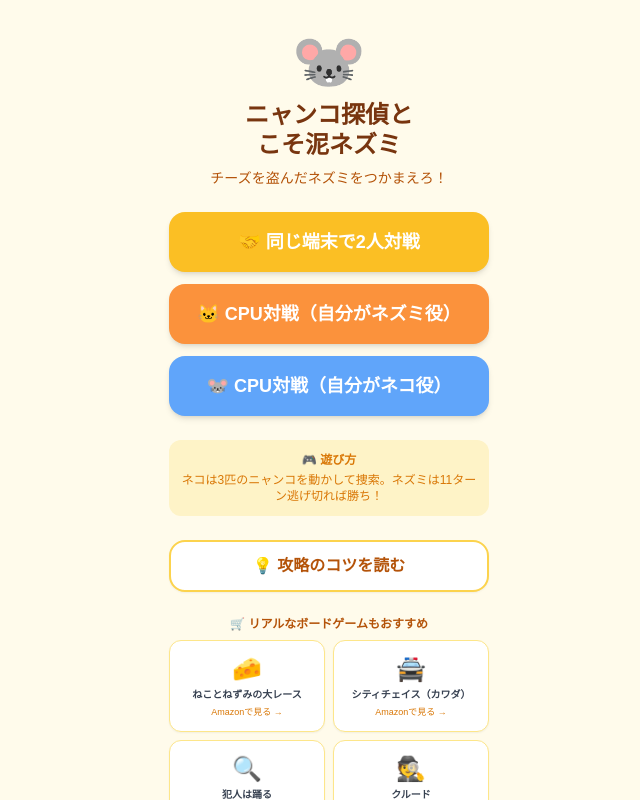
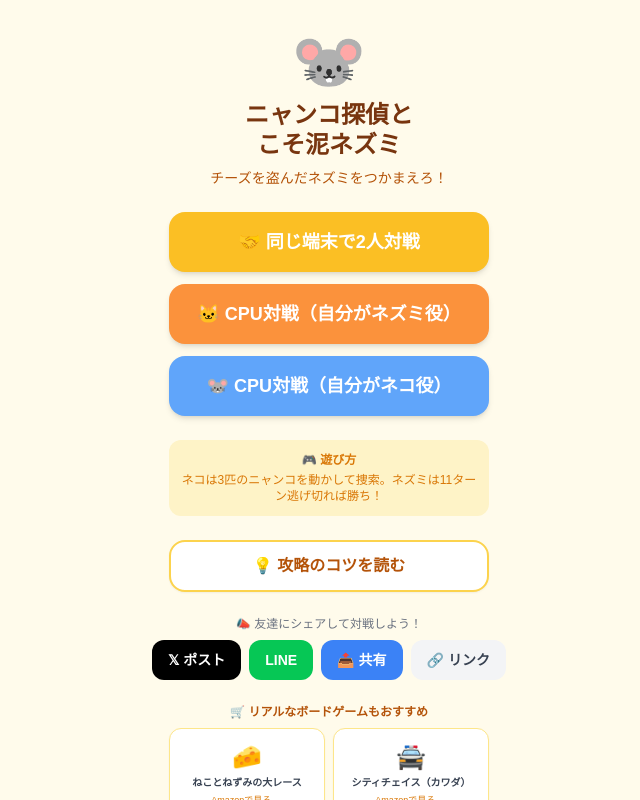
Before and after one commit to Ryotarosu22/neko-chase, a React (Vite) app: page / in a window 1280 px wide. Shown: the whole page, without its empty margins (311-951 px from the left). Built offline with nearby package versions, Linux system fonts and the light colour scheme.

Commit message:
add SNS share buttons (X/LINE/native share/copy link) on menu and game over

```diff
--- a/src/components/GameOverScreen.tsx
+++ b/src/components/GameOverScreen.tsx
@@ -1,4 +1,5 @@
 import { Winner, WinReason } from '../types';
+import ShareButtons from './ShareButtons';
 
 interface Props {
   winner: Winner;
@@ -6,21 +7,24 @@ interface Props {
   onPlayAgain: () => void;
 }
 
-const messages: Record<WinReason, { emoji: string; title: string; sub: string }> = {
+const messages: Record<WinReason, { emoji: string; title: string; sub: string; share: string }> = {
   escaped: {
     emoji: '🐭',
     title: 'ネズミの勝ち！',
     sub: '11ターン逃げ切った！チーズは俺のものだ！',
+    share: '🐭ネズミで11ターン逃げ切った！ニャンコ探偵から見事に逃走成功🧀 あなたは逃げ切れる？',
   },
   caught: {
     emoji: '🚔',
     title: 'ネコの勝ち！',
     sub: 'ネズミを見つけた！チーズを取り返せ！',
+    share: '🐱ニャンコ探偵がこそ泥ネズミを発見！見事チーズを取り返したよ🚔 あなたも推理で捕まえてみて！',
   },
   trapped: {
     emoji: '🏠',
     title: 'ネコの勝ち！',
     sub: 'ネズミに逃げ場がなくなった…',
+    share: '🐱ネズミを袋小路に追い詰めて勝利！逃げ場をなくす包囲戦が決まった🏠 あなたも挑戦してみて！',
   },
 };
 
@@ -29,7 +33,8 @@ export default function GameOverScreen({ winner, winReason, onPlayAgain }: Props
   const isMouseWin = winner === 'mouse';
 
   return (
-    <div className={`w-full px-4 py-3 flex items-center gap-3 border-t-2 ${isMouseWin ? 'bg-green-50 border-green-200' : 'bg-blue-50 border-blue-200'}`}>
+    <div className={`w-full border-t-2 ${isMouseWin ? 'bg-green-50 border-green-200' : 'bg-blue-50 border-blue-200'}`}>
+      <div className="px-4 py-3 flex items-center gap-3">
         <div className="text-4xl animate-bounce-in shrink-0">{msg.emoji}</div>
         <div className="flex-1 min-w-0">
           <p className="font-bold text-gray-800 text-base leading-tight">{msg.title}</p>
@@ -43,5 +48,9 @@ export default function GameOverScreen({ winner, winReason, onPlayAgain }: Props
           もう一度！
         </button>
       </div>
+      <div className="px-4 pb-3">
+        <ShareButtons text={msg.share} compact />
+      </div>
+    </div>
   );
 }
--- a/src/components/ModeSelect.tsx
+++ b/src/components/ModeSelect.tsx
@@ -1,5 +1,6 @@
 import { GameMode } from '../types';
 import AffiliateBanner from './AffiliateBanner';
+import ShareButtons from './ShareButtons';
 
 interface Props {
   onStart: (mode: GameMode) => void;
@@ -53,6 +54,8 @@ export default function ModeSelect({ onStart, onPrivacy, onTips }: Props) {
         💡 攻略のコツを読む
       </button>
 
+      <ShareButtons text="🐱🐭ニャンコ探偵とこそ泥ネズミ！チーズを盗んだネズミを3匹のネコで追いつめる無料の推理ボードゲーム。スマホでサクッと遊べるよ🧀" />
+
       <AffiliateBanner variant="full" />
 
       <button
--- /dev/null
+++ b/src/components/ShareButtons.tsx
@@ -0,0 +1,66 @@
+import { useState } from 'react';
+import { buildXShareUrl, buildLineShareUrl, nativeShare, copyLink } from '../share';
+
+interface Props {
+  text: string;        // シェア文（結果メッセージなど）
+  compact?: boolean;   // 小さめ表示
+}
+
+export default function ShareButtons({ text, compact }: Props) {
+  const [copied, setCopied] = useState(false);
+
+  const handleNative = async () => {
+    const ok = await nativeShare(text);
+    if (!ok) {
+      // フォールバック：リンクコピー
+      const copiedOk = await copyLink();
+      if (copiedOk) {
+        setCopied(true);
+        setTimeout(() => setCopied(false), 1800);
+      }
+    }
+  };
+
+  const handleCopy = async () => {
+    const ok = await copyLink();
+    if (ok) {
+      setCopied(true);
+      setTimeout(() => setCopied(false), 1800);
+    }
+  };
+
+  const btn = `flex items-center justify-center gap-1 rounded-xl font-bold active:scale-95 transition-transform ${
+    compact ? 'px-3 py-2 text-xs' : 'px-4 py-2.5 text-sm'
+  }`;
+
+  return (
+    <div className="w-full">
+      <p className="text-xs text-gray-500 text-center mb-2">📣 友達にシェアして対戦しよう！</p>
+      <div className="flex justify-center gap-2 flex-wrap">
+        <a
+          href={buildXShareUrl(text)}
+          target="_blank"
+          rel="noopener noreferrer"
+          className={`${btn} bg-black text-white`}
+        >
+          <span>𝕏</span><span>ポスト</span>
+        </a>
+        <a
+          href={buildLineShareUrl(text)}
+          target="_blank"
+          rel="noopener noreferrer"
+          className={`${btn} text-white`}
+          style={{ background: '#06C755' }}
+        >
+          <span>LINE</span>
+        </a>
+        <button onClick={handleNative} className={`${btn} bg-blue-500 text-white`}>
+          <span>📤</span><span>共有</span>
+        </button>
+        <button onClick={handleCopy} className={`${btn} bg-gray-100 text-gray-700`}>
+          <span>{copied ? '✅' : '🔗'}</span><span>{copied ? 'コピー済' : 'リンク'}</span>
+        </button>
+      </div>
+    </div>
+  );
+}
--- /dev/null
+++ b/src/share.ts
@@ -0,0 +1,49 @@
+// ─── SNSシェア ──────────────────────────────────────────────────────────────
+
+export const SITE_URL = 'https://neko-chase.vercel.app/';
+export const SITE_HASHTAGS = 'ニャンコ探偵とこそ泥ネズミ,ボードゲーム';
+
+/** X（旧Twitter）の投稿画面を開くURL */
+export function buildXShareUrl(text: string): string {
+  const params = new URLSearchParams({
+    text,
+    url: SITE_URL,
+    hashtags: SITE_HASHTAGS,
+  });
+  return `https://twitter.com/intent/tweet?${params.toString()}`;
+}
+
+/** LINEで送るURL */
+export function buildLineShareUrl(text: string): string {
+  const params = new URLSearchParams({
+    url: SITE_URL,
+    text,
+  });
+  return `https://social-plugins.line.me/lineit/share?${params.toString()}`;
+}
+
+/**
+ * ネイティブ共有（対応端末のみ）。成功したら true。
+ * Web Share API が無い場合は false を返すので、呼び出し側でフォールバックする。
+ */
+export async function nativeShare(text: string): Promise<boolean> {
+  if (typeof navigator === 'undefined' || !navigator.share) return false;
+  try {
+    await navigator.share({ title: 'ニャンコ探偵とこそ泥ネズミ', text, url: SITE_URL });
+    return true;
+  } catch {
+    // ユーザーがキャンセルした場合など
+    return false;
+  }
+}
+
+/** URLをクリップボードにコピー。成功したら true。 */
+export async function copyLink(): Promise<boolean> {
+  if (typeof navigator === 'undefined' || !navigator.clipboard) return false;
+  try {
+    await navigator.clipboard.writeText(SITE_URL);
+    return true;
+  } catch {
+    return false;
+  }
+}
```
Lines whose indentation alone changed are shown as unchanged.
